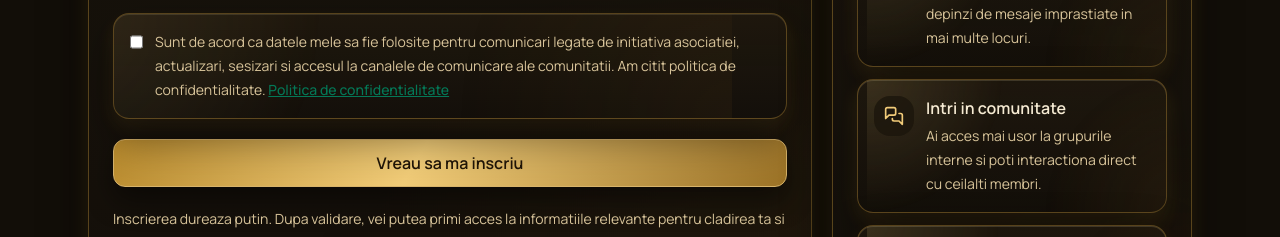
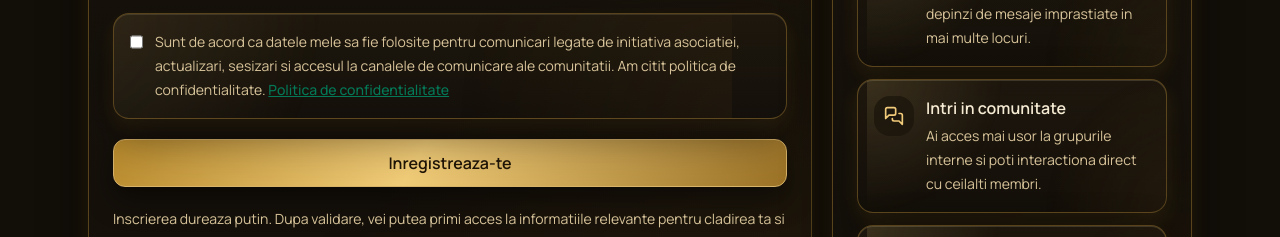
Before and after one commit to mediafisker-lang/alpinistiutilitari.ro, a Next.js app: page /inregistrare in a window 1280 px wide. Shown: the part 1000-1237 px from the top of the page. Built offline with nearby package versions, Linux system fonts and the light colour scheme; no server answers.

Commit message:
Route signup CTAs to registration page consistently

```diff
--- a/components/join-conversion-panel.tsx
+++ b/components/join-conversion-panel.tsx
@@ -122,12 +122,12 @@ export function JoinConversionPanel({ stats }: { stats: HomepageStats }) {
         </div>
 
         <div className="mt-5">
-          <a href="#inscriere">
+          <Link href="/inregistrare">
             <Button size="lg" className="w-full">
               Inscrie-ma acum
               <ArrowRight className="size-4" />
             </Button>
-          </a>
+          </Link>
         </div>
       </Card>
     </div>
--- a/components/join-form.tsx
+++ b/components/join-form.tsx
@@ -254,7 +254,7 @@ export function JoinForm() {
             )
           ) : null}
 
-          <FormSubmit label="Vreau sa ma inscriu" />
+          <FormSubmit label="Inregistreaza-te" />
           <p className="text-sm leading-6 text-slate-500">
             Inscrierea dureaza putin. Dupa validare, vei putea primi acces la informatiile relevante pentru cladirea ta si la canalele de comunicare ale comunitatii.
           </p>
```
